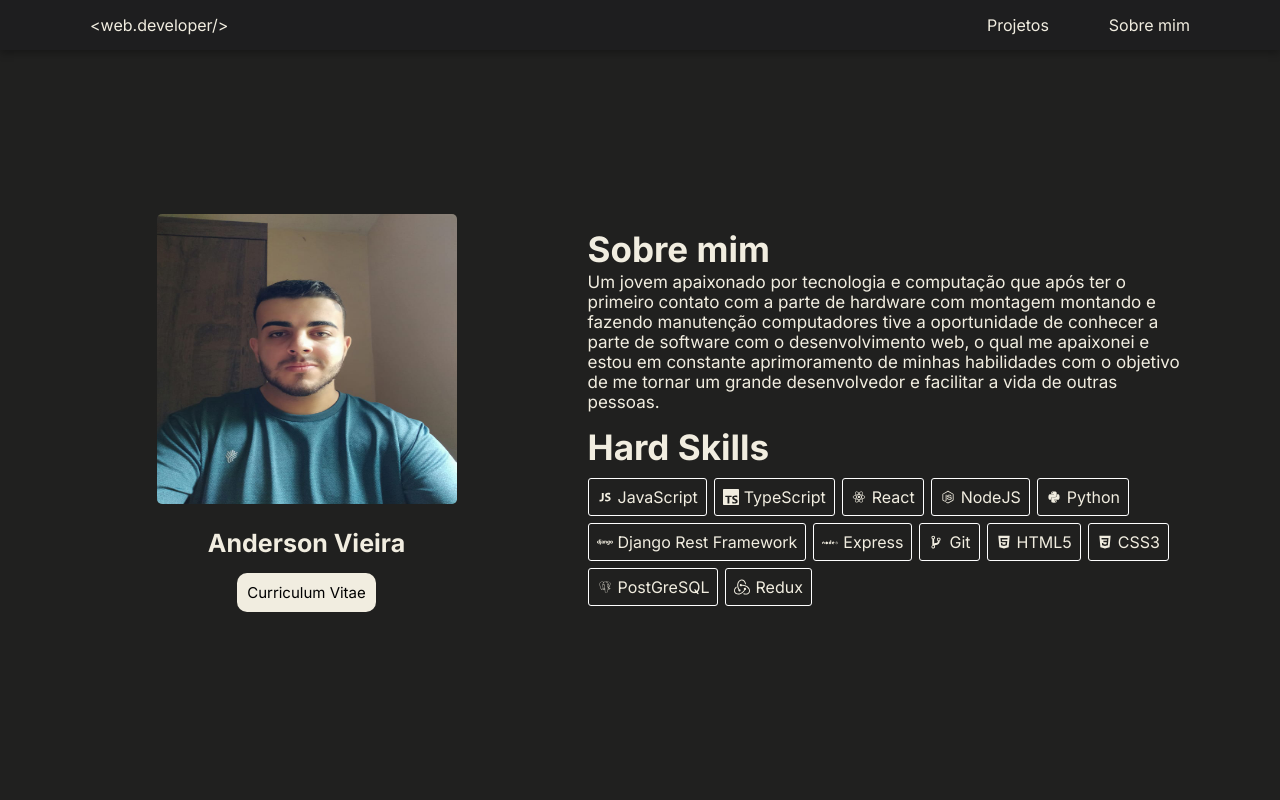
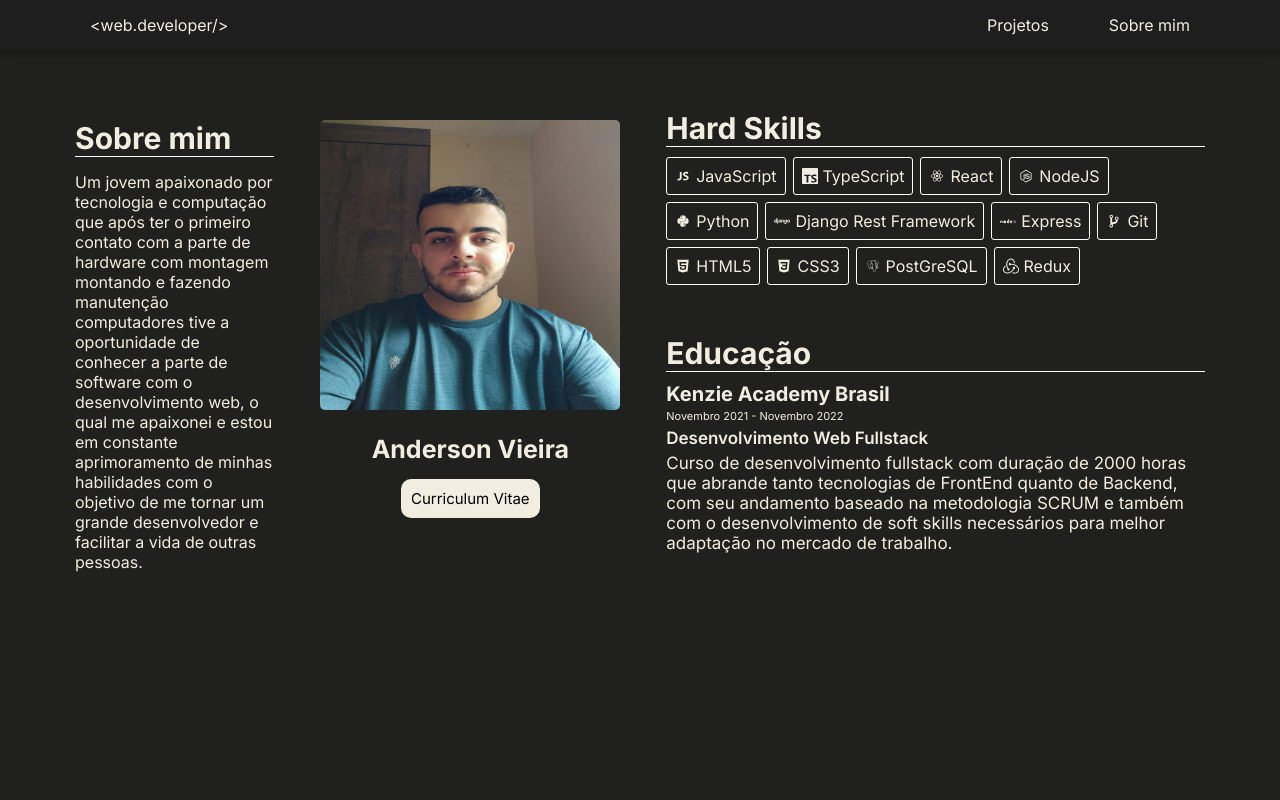
Before and after one commit to andersonrvr/portfolio-andersonvieira, a React (Create React App) app: page /about_me in a window 1280 px wide. Shown: the top 800 px of the page. Built offline with nearby package versions, Linux system fonts and the light colour scheme; what react-animations would draw is missing.

Commit message:
feat: about me page reformulated

```diff
--- a/src/Components/Header/styles.js
+++ b/src/Components/Header/styles.js
@@ -4,7 +4,7 @@ export const Container = styled.div`
   .barMobile {
     position: fixed;
     bottom: 0;
-    height: 50px;
+    height: 60px;
     display: flex;
     justify-content: space-around;
     left: 0;
--- a/src/Components/ProjectsCard/index.js
+++ b/src/Components/ProjectsCard/index.js
@@ -1,4 +1,3 @@
-import CardTecnologies from "../CardTecnologies";
 import { Container } from "./styles";
 
 const ProjectsCard = ({ infos }) => {
--- a/src/Pages/About/index.js
+++ b/src/Pages/About/index.js
@@ -13,11 +13,24 @@ const About = () => {
       />
       <Container>
         <div className="mainAbout">
+          <div>
+            <h1>Sobre mim</h1>
+            <p className="detailsDesktop">
+              Um jovem apaixonado por tecnologia e computação que após ter o
+              primeiro contato com a parte de hardware com montagem montando e
+              fazendo manutenção computadores tive a oportunidade de conhecer a
+              parte de software com o desenvolvimento web, o qual me apaixonei e
+              estou em constante aprimoramento de minhas habilidades com o
+              objetivo de me tornar um grande desenvolvedor e facilitar a vida
+              de outras pessoas.
+            </p>
+          </div>
           <div className="infos">
             <figure>
               <img src={myImage} alt="anderson-vieira" />
               <figcaption>Anderson Vieira</figcaption>
             </figure>
+
             <button className="curricullum">
               <a
                 href="https://drive.google.com/file/d/1OkV96wbphC7KCFOlGEAl7i8harmtjWC_/view"
@@ -29,8 +42,7 @@ const About = () => {
             </button>
           </div>
           <div className="aboutMe">
-            <h2>Sobre mim</h2>
-            <p>
+            <p className="detailsMobile">
               Um jovem apaixonado por tecnologia e computação que após ter o
               primeiro contato com a parte de hardware com montagem montando e
               fazendo manutenção computadores tive a oportunidade de conhecer a
@@ -45,6 +57,19 @@ const About = () => {
                 <CardTecnologies key={e} icon={e.icon} name={e.name} />
               ))}
             </section>
+            <section className="Education">
+              <h2>Educação</h2>
+              <h3>Kenzie Academy Brasil</h3>
+              <span>Novembro 2021 - Novembro 2022</span>
+              <p className="courseTitle">Desenvolvimento Web Fullstack</p>
+              <p>
+                Curso de desenvolvimento fullstack com duração de 2000 horas que
+                abrande tanto tecnologias de FrontEnd quanto de Backend, com seu
+                andamento baseado na metodologia SCRUM e também com o
+                desenvolvimento de soft skills necessários para melhor adaptação
+                no mercado de trabalho.
+              </p>
+            </section>
           </div>
         </div>
       </Container>
--- a/src/Pages/About/styles.js
+++ b/src/Pages/About/styles.js
@@ -2,9 +2,16 @@ import styled from "styled-components";
 
 export const Container = styled.div`
   animation: fadeIn 2s;
-
+  h1 {
+    margin: 15px 20px;
+    font-size: 1.6rem;
+    border-bottom: 1px solid #fff;
+  }
   .infos {
     text-align: center;
+  }
+  .detailsDesktop {
+    display: none;
   }
   img {
     width: 150px;
@@ -22,13 +29,13 @@ export const Container = styled.div`
     font-size: 14px;
 
     h2 {
-      margin-top: 14px;
+      margin-top: 20px;
       margin-bottom: 2px;
+      border-bottom: 1px solid #fff;
     }
   }
   .curricullum {
     margin: 15px;
-    /* height: 0px; */
     padding: 10px;
     border: none;
     border-radius: 10px;
@@ -45,14 +52,41 @@ export const Container = styled.div`
     gap: 7px;
     margin-top: 10px;
   }
-
+  h3 {
+    font-size: 20px;
+    margin-top: 10px;
+    /* border-bottom: 1px solid #fff; */
+  }
+  .Education > span {
+    font-size: 11px;
+  }
+  .Education > p {
+    margin: 5px 0;
+  }
+  .courseTitle {
+    font-weight: 600;
+    font-size: 18px;
+  }
   @media (min-width: 768px) {
     padding-bottom: 40px;
+    h1 {
+      margin: 30px 0px 0px 0px;
+      max-width: 200px;
+      font-size: 30px;
+    }
+    .detailsDesktop {
+      max-width: 230px;
+      margin-top: 15px;
+      display: block;
+    }
+    .detailsMobile {
+      display: none;
+    }
     .mainAbout {
       display: flex;
       justify-content: space-around;
-      padding: 40px 60px;
-      align-items: center;
+      padding: 40px 75px;
+      align-items: flex-start;
       height: 90vh;
     }
     .infos {
@@ -62,17 +96,23 @@ export const Container = styled.div`
         width: 300px;
         max-width: 400px;
         height: 290px;
+        margin-top: 30px;
       }
     }
     .aboutMe {
       width: 55%;
       max-width: 650px;
+      padding: 0;
       h2 {
-        font-size: 35px;
+        margin-top: 20px;
+        font-size: 30px;
       }
       p {
         font-size: 17px;
       }
+    }
+    .Education {
+      margin-top: 50px;
     }
     button {
       padding: 10px 30px;
--- a/src/Pages/Home/styles.js
+++ b/src/Pages/Home/styles.js
@@ -5,6 +5,7 @@ export const Container = styled.div`
   background-repeat: no-repeat;
   background-size: cover;
   height: 100vh;
+  z-index: -99999;
   .mySelf {
     margin-top: 60px;
   }
```
